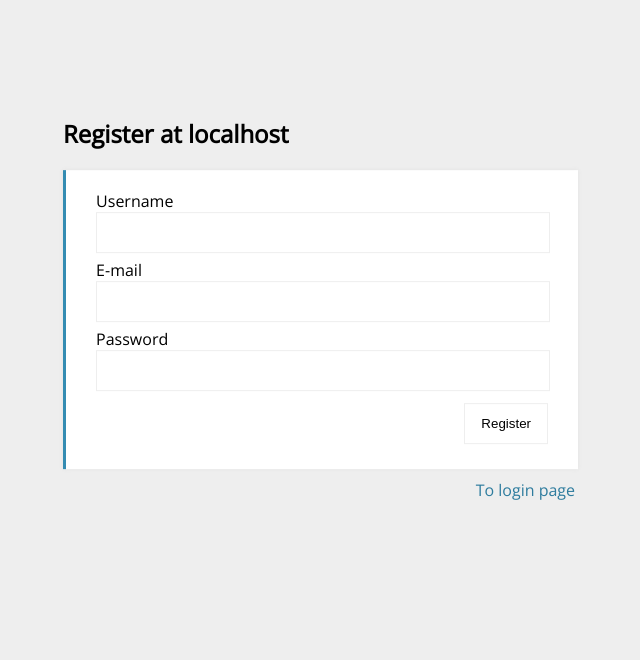
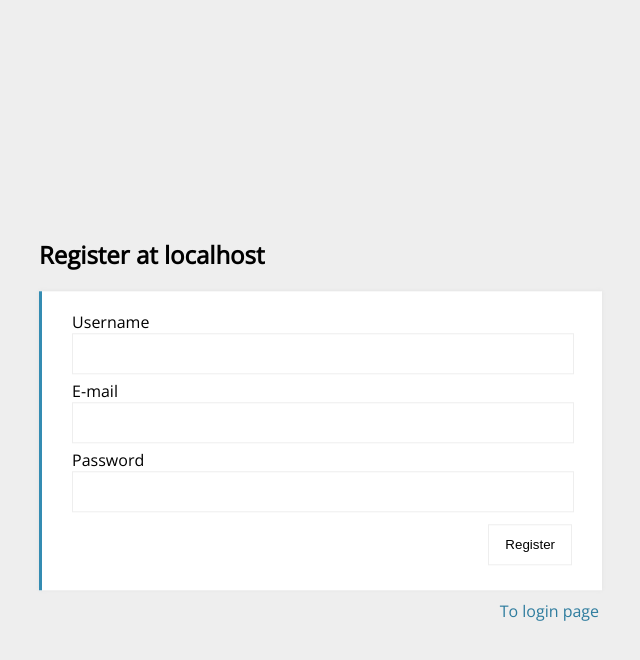
Before and after one commit to jappe999/todo-app, a PHP site: page /register in a window 1280 px wide. Shown: the top 660 px of the page, without its empty margins (321-961 px from the left). Run offline with PHP 8.4, Linux system fonts and the light colour scheme; the visitor is signed in with stand-in values (Sample User, id 1).

Commit message:
More styling bug fixes!

```diff
--- a/resources/assets/components/navbar.vue
+++ b/resources/assets/components/navbar.vue
@@ -3,14 +3,11 @@
         <!-- <div id="hamburger" class="pull-right" @click="toggle_menu"></div> -->
         <ul>
             <li>
-
+                <a href="/">Todo app</a>
             </li>
         </ul>
         <div class="pull-right">
             <ul>
-                <li>
-                    {{ welcome_message }} {{ user.name }}
-                </li>
                 <li>
                     <a href="/logout">Logout</a>
                 </li>
--- a/resources/assets/sass/_classes.scss
+++ b/resources/assets/sass/_classes.scss
@@ -11,7 +11,7 @@
 }
 
 .form {
-    width:40%;
+    width:90%;
     max-width:560px;
 }
 
@@ -22,3 +22,9 @@
 .right {
     float:right;
 }
+
+@media screen and (max-height:800px) {
+    .center-top {
+        transform:translateX(-50%) translateY(-45%);
+    }
+}
--- a/resources/assets/sass/app.scss
+++ b/resources/assets/sass/app.scss
@@ -65,6 +65,7 @@
         padding:12px 5%;
         display:flex;
         justify-content:center;
+        background:$light_color;
 
         #footer_inner {
             width:100%;
--- a/resources/assets/sass/navbar.scss
+++ b/resources/assets/sass/navbar.scss
@@ -34,7 +34,7 @@
     ul {
         float:left;
         padding:0;
-        margin:0 0 0 -16px;
+        margin:0;
         li {
             display:inline-block;
             list-style-type:none;
--- a/resources/assets/sass/popup.scss
+++ b/resources/assets/sass/popup.scss
@@ -126,6 +126,7 @@
                     flex:1;
                     background:#298E84;
                     border:0;
+                    border-radius:0;
                     color:white;
                     cursor:pointer;
                 }
@@ -149,6 +150,10 @@
         .popup {
             width:calc(90% - 48px);
             padding:12px 24px 24px;
+
+            &__item_delete {
+                left:24px;
+            }
         }
     }
 }
--- a/resources/views/home.view.php
+++ b/resources/views/home.view.php
@@ -7,7 +7,7 @@
         </header>
         <main>
             <div class="todo_items_wrapper">
-                <h1>Todo app</h1>
+                <h1>Hello {{ user.name }}</h1>
                 <todoitem id="new_todo">
                     <input type="text" placeholder="To do..." v-model="new_item.title" @keypress.enter="add_todo">
                     <button type="button" class="button" @click.prevent="add_todo">
```
Also changed, not shown: public/css/app.css, public/js/app.js.
